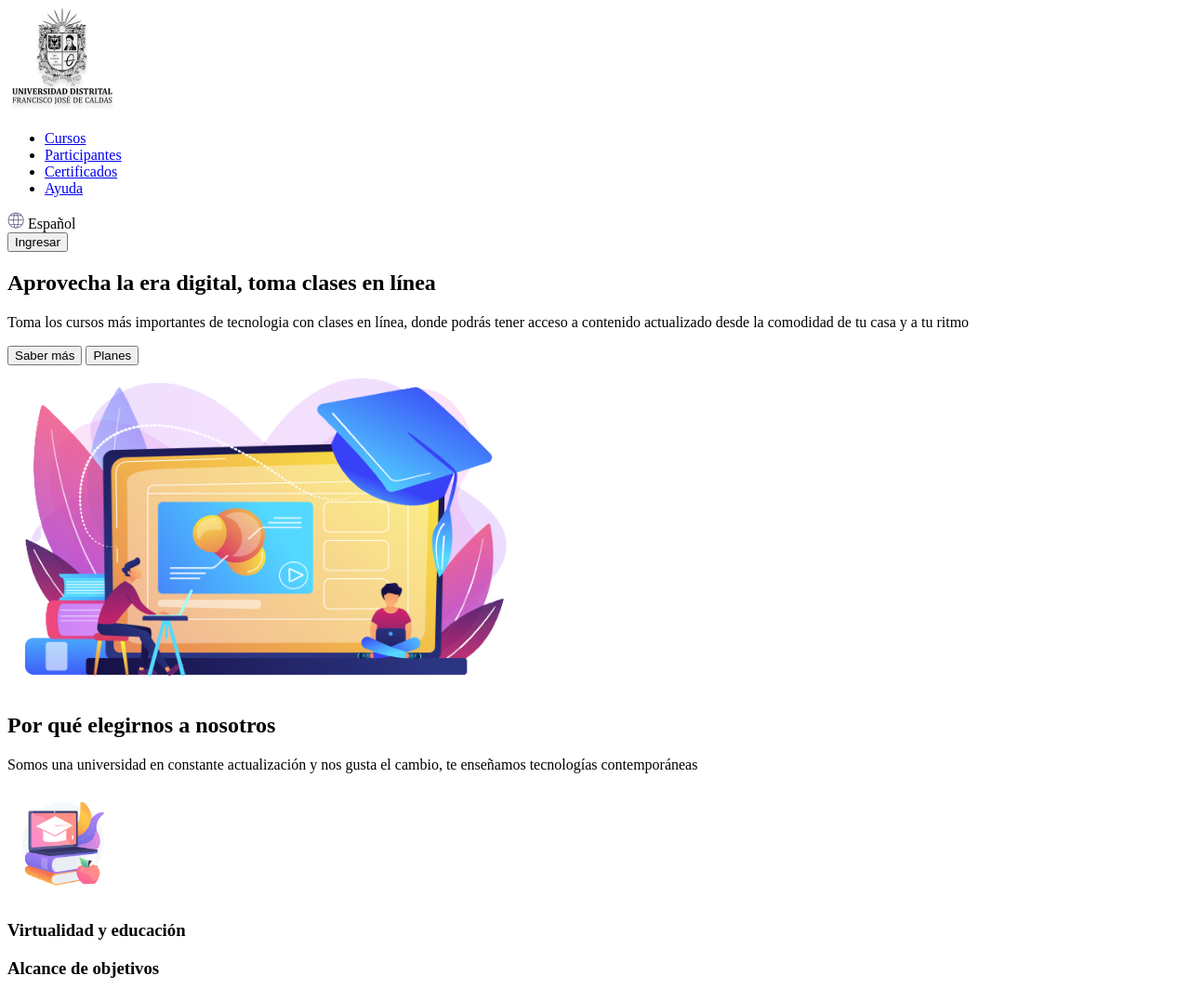
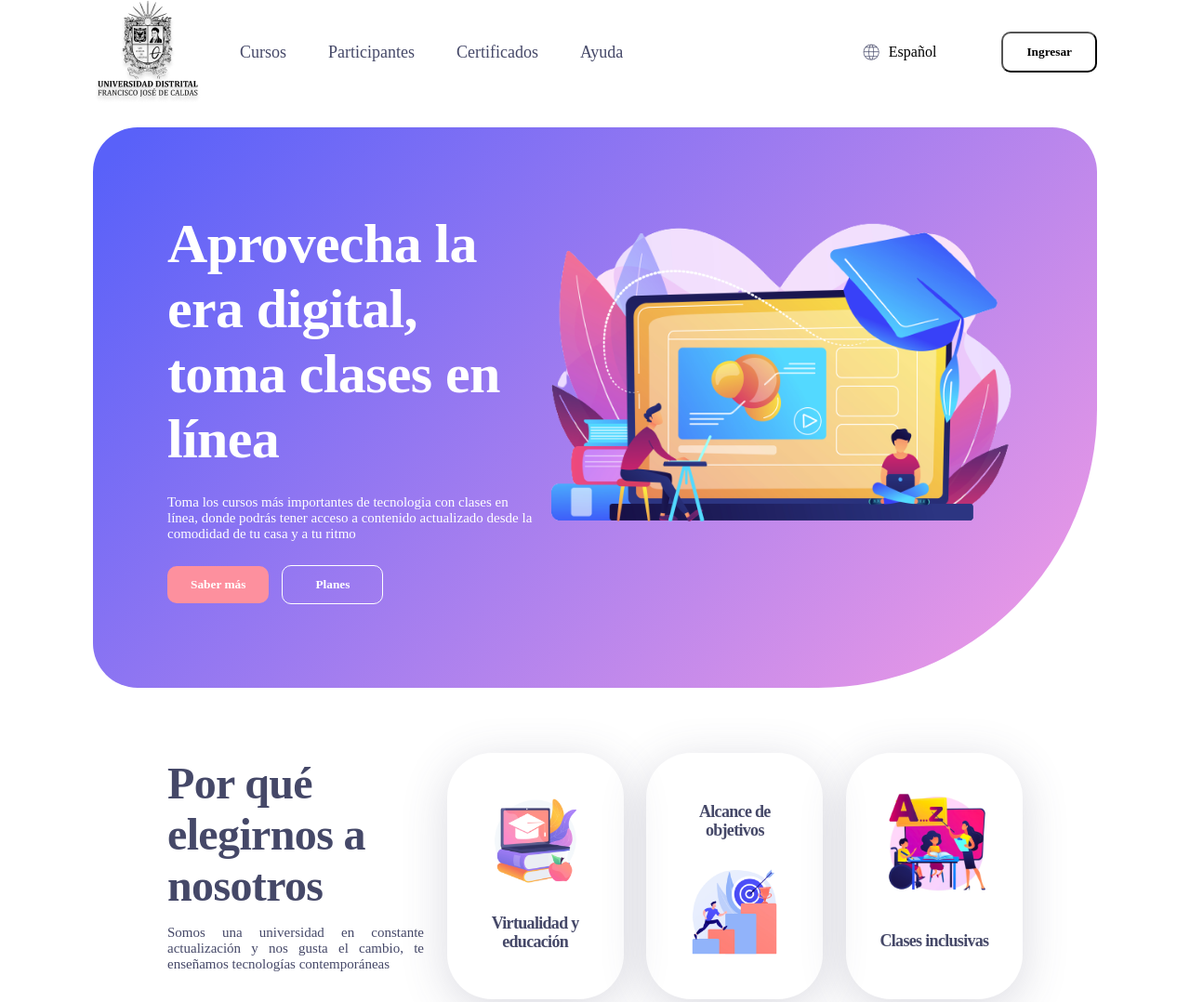
Before and after one commit to imvanne/taller-9-full-stack, a plain HTML site: page punto-1-2-3/index.html in a window 1280 px wide. Shown: the top 1078 px of the page at 93% size. Drawn offline with Linux system fonts and the light colour scheme; files that its build step writes are made by us from their sources; a web font is replaced by a local one.

Commit message:
modificaciones css

```diff
--- a/punto-1-2-3/index.html
+++ b/punto-1-2-3/index.html
@@ -6,12 +6,12 @@
     <meta name="viewport" content="width=device-width, initial-scale=1.0">
     <title>UD Atenea Cursos</title>
     <link rel="stylesheet" href="https://indestructibletype.com/fonts/Jost.css">
-    <link rel="stylesheet" href=".styles/global-styles.css">
-    <link rel="stylesheet" href=".styles/header-styles.css">
-    <link rel="stylesheet" href=".styles/banner-styles.css">
-    <link rel="stylesheet" href=".styles/section-1-styles.css">
-    <link rel="stylesheet" href=".styles/section-2-styles.css">
-    <link rel="stylesheet" href=".styles/footer-styles.css">
+    <link rel="stylesheet" href="styles/global-styles.css">
+    <link rel="stylesheet" href="styles/header-styles.css">
+    <link rel="stylesheet" href="styles/banner-styles.css">
+    <link rel="stylesheet" href="styles/section-1-styles.css">
+    <link rel="stylesheet" href="styles/section-2-styles.css">
+    <link rel="stylesheet" href="styles/footer-styles.css">
 </head>
 
 <body>
@@ -102,7 +102,7 @@
            </div>
         </section>
     </main>
-    </footer id="footer">
+    <footer id="footer">
         <div class="footer__info">
             <img src="./public/images/footer-logo.png" alt="footer-logo" width="200px" height="175px">
             <div>
--- /dev/null
+++ b/punto-1-2-3/styles/banner-styles.css
@@ -0,0 +1,26 @@
+#banner{
+    display: flex;
+    margin: 25px 100px;
+    padding: 90px 80px;
+    background: linear-gradient(313.18deg, #EE9AE5 3.28%, #5961F9 97.04%);
+    border-radius: 48px 48px 300px 48px;
+}
+h1{
+    margin: 0px;
+    color: #fff;
+    font-family: "Jost";
+    font-size: 60px;
+    font-weight: 600;
+    line-height: 70px;
+    letter-spacing: -0.64px;
+}
+#banner p{
+    margin: 25px 0px;
+    color: #fff;
+}
+.button--white{
+    padding: 12px 35px;
+    background-color: transparent;
+    color: white;
+    border: 1px solid #fff;
+}
--- /dev/null
+++ b/punto-1-2-3/styles/footer-styles.css
@@ -0,0 +1,43 @@
+#footer{
+    display: flex;
+    justify-content: space-between;
+    align-items: center;
+
+    margin-top: 120px;
+    padding: 20px 100px;
+    background-color: #010851;
+    color: #fff;
+}
+.footer__info{
+    width: 30%;
+}
+
+input{
+    width: 220px;
+    padding: 12px 20px;
+    margin-right: -15px;
+    border: none;
+    border-radius: 10px;
+    background-color: #45486899;
+}
+.button--pink{
+    background-color: #ED80FD;
+    color: #fff;
+    border: none;
+}
+table{
+    font-family: "Jost";
+    text-align: left;
+}
+tr{
+    height: 40px;
+}
+th{
+    height: 8px;
+}
+td{
+    padding-right: 50px;
+}
+td a{
+    color: #fff;
+}
--- /dev/null
+++ b/punto-1-2-3/styles/global-styles.css
@@ -0,0 +1,33 @@
+body{
+    margin: 0px;
+}
+a{
+    font-family: "Jost";
+    font-size: 18px;
+}
+button{
+    padding: 12px 25px;
+    font-family: "Jost";
+    font-weight: bold;
+    border-radius: 10px;
+    cursor: pointer;
+}
+.button--orange{
+    margin-right: 10px;
+    background-color: #FD909E;
+    color: #fff;
+    border: none;
+}
+p{
+    font-family: "Jost";
+    font-size: 15px;
+    font-weight: 300;
+}
+h2{
+    margin: 5px 0px;
+    color: #454868;
+    font-family: "Jost";
+    font-size: 48px;
+    line-height: 55px;
+    letter-spacing: -0.64px;
+}
--- /dev/null
+++ b/punto-1-2-3/styles/header-styles.css
@@ -0,0 +1,35 @@
+header{
+    display: flex;
+    justify-content: space-between;
+    margin: 0px 100px;
+}
+.header__navigation{
+    display: flex;
+    align-items: center;
+}
+.header__navigation nav ul{
+    display: flex;
+    gap: 45px;
+    list-style: none;
+}
+.header__navigation nav ul li a{
+    text-decoration: none;
+    color:#454868;
+}
+.header__settings{
+    display: flex;
+    align-items: center;
+    gap: 70px
+}
+.header__settings div{
+    display: flex;
+    align-items: center;
+    gap: 10px;
+    font-family: "Jost";
+    font-size: 16PX;
+    font-weight: 400;
+}
+.header__settings button{
+    background-color: transparent;
+    border-radius: 1px solid #45486854;
+}
--- /dev/null
+++ b/punto-1-2-3/styles/section-1-styles.css
@@ -0,0 +1,37 @@
+#section-1{
+    display: flex;
+    justify-content: space-between;
+    margin: 50px 100px;
+    padding: 20px 80px;
+}
+
+.section-1__info{
+    width: 30%;
+}
+.section-1__info p{
+    color: #454868;
+    text-align: justify;
+}
+.section-1__card{
+    display: flex;
+    flex-direction: column;
+    align-items: center;
+    justify-content: space-between;
+    width: min-content;
+
+    height: 195px;
+    padding: 35px;
+    border-radius: 48px;
+    box-shadow: 0px 10px 50px #45486833;
+}
+.section-1__card-donw{
+    margin-top: 50px;
+}
+.section-1__card h3{
+    font-family: "Jost";
+    font-size: 18px;
+    color: #454868;
+    line-height: 20px;
+    letter-spacing: -0.68px;
+    text-align: center;
+}
--- /dev/null
+++ b/punto-1-2-3/styles/section-2-styles.css
@@ -0,0 +1,12 @@
+#section-2{
+    padding: 20px 180px;
+    background: #ED80FD26;
+}
+.section-2__info{
+    display: flex;
+    gap: 35px;
+    margin: 70px 0px;
+}
+.section-2__sub-pink{
+    color: #ED80FD;
+}
```
